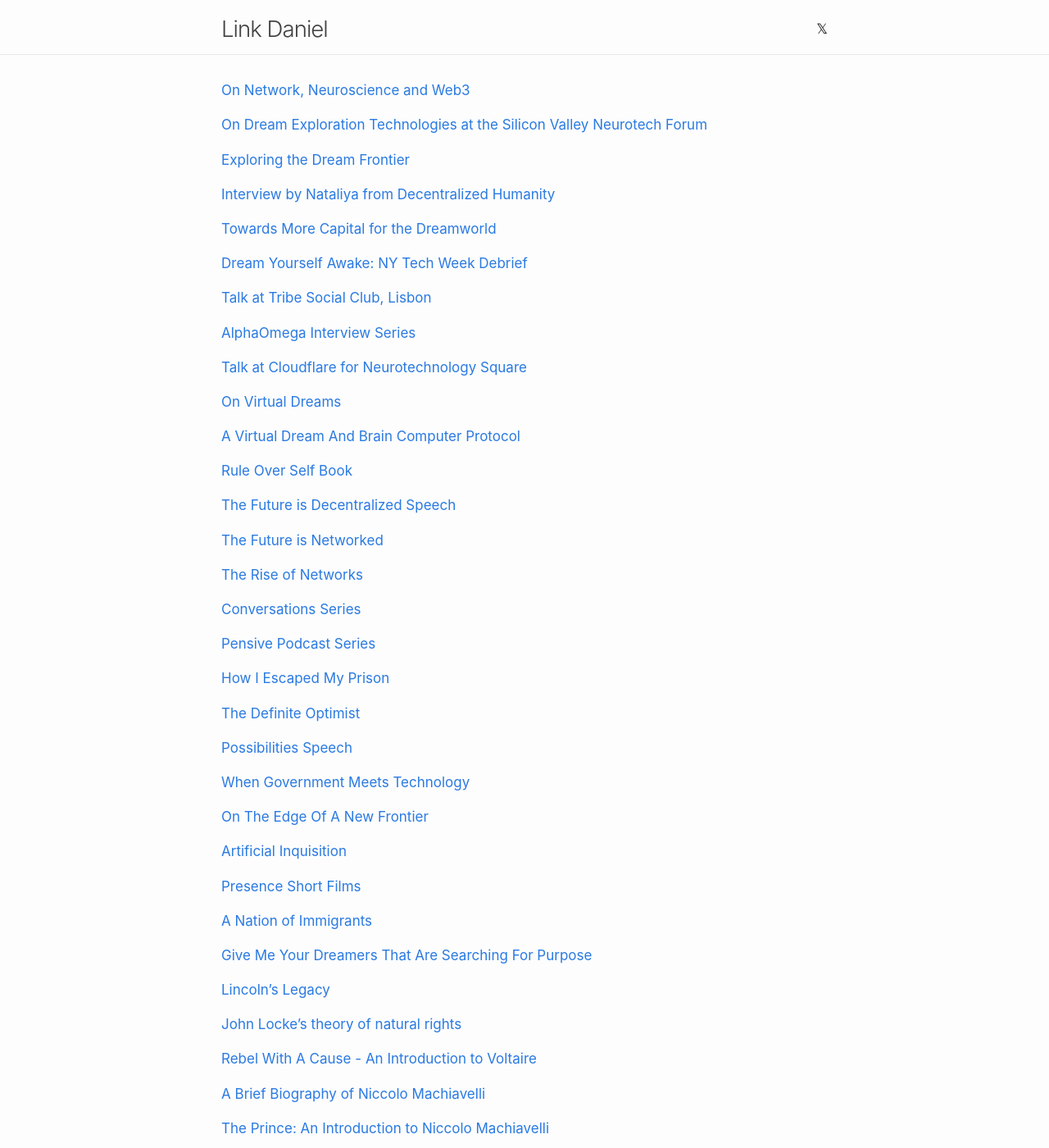
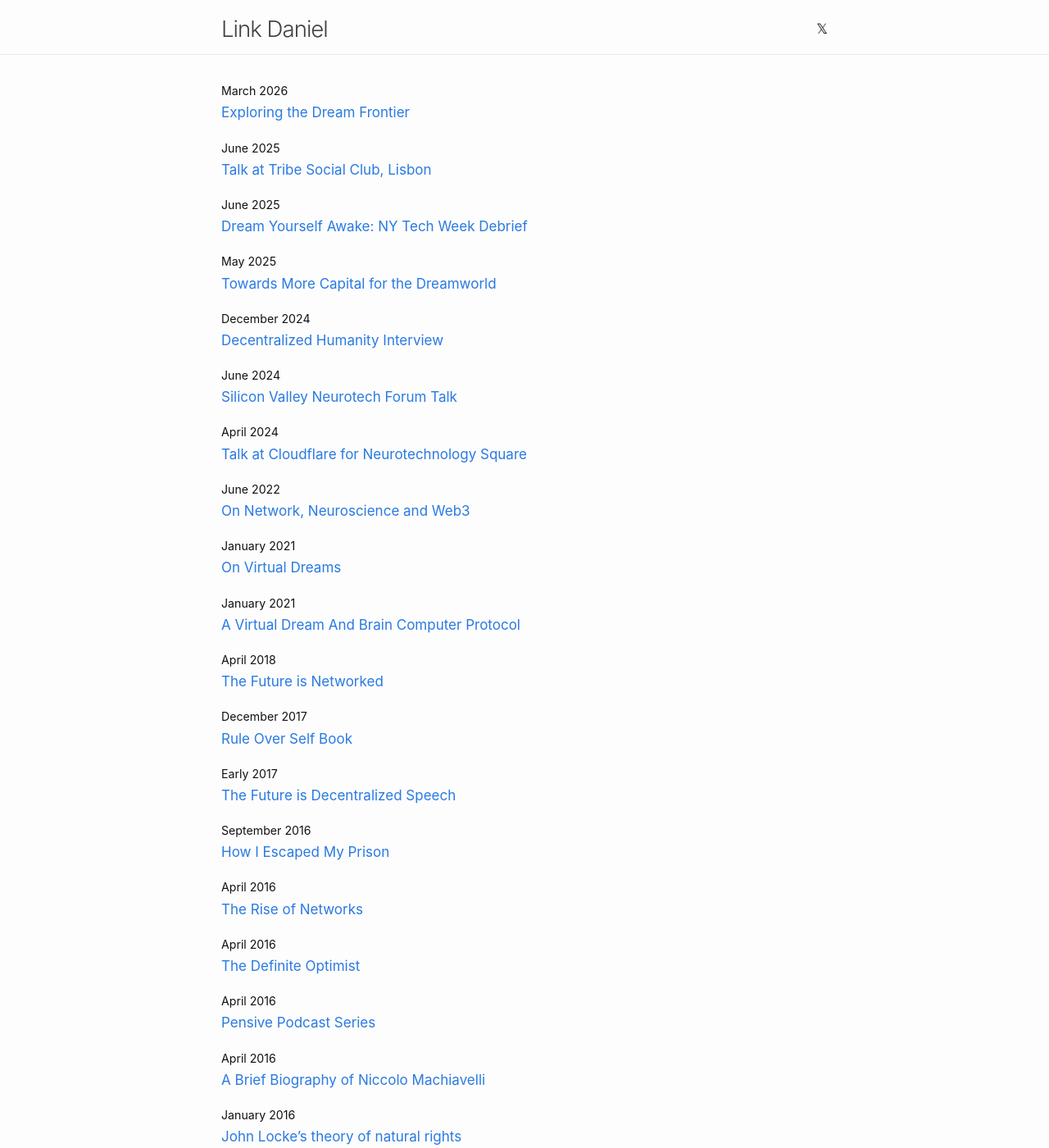
Before and after one commit to link-daniel/link.github.io, a Jekyll site: the page built from index.md, in a window 1280 px wide and 1400 px high. Shown: the whole window at 82% size. Built offline with Jekyll 4.4.1, drawn with Linux system fonts in a browser that asks for light colours; some of the changed text lies outside the part shown.

Commit message:
Update index.md

```diff
--- a/index.md
+++ b/index.md
@@ -8,113 +8,150 @@
 layout: home
 ---
 
+<small>March 2026</small><br>
+[Exploring the Dream Frontier](/dreamfrontier)
+<br>
+
+<small>June 2025</small><br>
+[Talk at Tribe Social Club, Lisbon](/tribesocialclub)
+<br>
+
+<small>June 2025</small><br>
+[Dream Yourself Awake: NY Tech Week Debrief](/dreamyourselfawake)
+<br>
+
+<small>May 2025</small><br>
+[Towards More Capital for the Dreamworld](/dreamworldcapital)
+<br>
+
+<small>December 2024</small><br>
+[Decentralized Humanity Interview](/decentralizedhumanity)
+<br>
+
+<small>June 2024</small><br>
+[Silicon Valley Neurotech Forum Talk](/svneurotechforum)
+<br>
+
+<small>April 2024</small><br>
+[Talk at Cloudflare for Neurotechnology Square](/neurotechsquarecloudflare)
+<br>
+
+<small>June 2022</small><br>
 [On Network, Neuroscience and Web3](/networkneuroweb3)
 <br>
 
-[On Dream Exploration Technologies at the Silicon Valley Neurotech Forum](/neurotechforum)
+<small>January 2021</small><br>
+[On Virtual Dreams](/virtualdreams)
 <br>
 
-[Exploring the Dream Frontier](/dreamfrontier)
+<small>January 2021</small><br>
+[A Virtual Dream And Brain Computer Protocol](/networkwhitepaper)
 <br>
 
-[Interview by Nataliya from Decentralized Humanity](/decentralizedhumanity)
+<small>April 2018</small><br>
+[The Future is Networked](/futurenetworked)
 <br>
 
-[Towards More Capital for the Dreamworld](/dreamworldcapital)
+<small>December 2017</small><br>
+[Rule Over Self Book](/ruleoverself)
 <br>
 
-[Dream Yourself Awake: NY Tech Week Debrief](/dreamyourselfawake)
+<small>Early 2017</small><br>
+[The Future is Decentralized Speech](/stanfordshapers)
 <br>
 
-[Talk at Tribe Social Club, Lisbon](/tribesocialclub)
+<small>September 2016</small><br>
+[How I Escaped My Prison](/thinkerprison)
 <br>
 
+<small>April 2016</small><br>
+[The Rise of Networks](/riseofnetworks)
+<br>
+
+<small>April 2016</small><br>
+[The Definite Optimist](/definiteoptimist)
+<br>
+
+<small>April 2016</small><br>
+[Pensive Podcast Series](/pensive)
+<br>
+
+<small>April 2016</small><br>
+[A Brief Biography of Niccolo Machiavelli](/machiavellibio)
+<br>
+
+<small>January 2016</small><br>
+[John Locke's theory of natural rights](/locketheories)
+<br>
+
+<small>2016</small><br>
 [AlphaOmega Interview Series](/alphaomega)
 <br>
 
-[Talk at Cloudflare for Neurotechnology Square](/neurotechsquarecloudflare)
+<small>October 2015</small><br>
+[Possibilities Speech](/possibilities)
 <br>
 
-[On Virtual Dreams](/virtualdreams)
+<small>October 2015</small><br>
+[When Government Meets Technology](/futuresociety)
 <br>
 
-[A Virtual Dream And Brain Computer Protocol](/networkwhitepaper)
+<small>June 2015</small><br>
+[Artificial Inquisition](/artificialinquisition)
 <br>
 
-[Rule Over Self Book](/ruleoverself)
+<small>June 2015</small><br>
+[On The Edge Of A New Frontier](/edgenewfrontier)
 <br>
 
-[The Future is Decentralized Speech](/stanfordshapers)
+<small>November 2014</small><br>
+[Give Me Your Dreamers That Are Searching For Purpose](/givemeyourdreamers)
 <br>
 
-[The Future is Networked](/futurenetworked)
+<small>May 2014</small><br>
+[A Nation of Immigrants](/nationimmigrants)
 <br>
 
-[The Rise of Networks](/riseofnetworks)
+<small>April 2014</small><br>
+[The Prince: An Introduction to Niccolo Machiavelli](/machiavelli)
 <br>
 
+<small>April 2014</small><br>
+[The Wealth of Nations: An Introduction to Adam Smith](/adamsmith)
+<br>
+
+<small>March 2014</small><br>
 [Conversations Series](/conversations)
 <br>
 
-[Pensive Podcast Series](/pensive)
-<br>
-
-[How I Escaped My Prison](/thinkerprison)
-<br>
-
-[The Definite Optimist](/definiteoptimist)
-<br>
-
-[Possibilities Speech](/possibilities)
-<br>
-
-[When Government Meets Technology](/futuresociety)
-<br>
-
-[On The Edge Of A New Frontier](/edgenewfrontier)
-<br>
-
-[Artificial Inquisition](/artificialinquisition)
-<br>
-
+<small>November 2013</small><br>
 [Presence Short Films](/presence)
 <br>
 
-[A Nation of Immigrants](/nationimmigrants)
+<small>October 2013</small><br>
+[The Art of the Unsent Email](/unsentemail)
 <br>
 
-[Give Me Your Dreamers That Are Searching For Purpose](/givemeyourdreamers)
-<br>
-
+<small>October 2013</small><br>
 [Lincoln's Legacy](/lincoln)
 <br>
 
-[John Locke's theory of natural rights](/locketheories)
-<br>
-
+<small>October 2013</small><br>
 [Rebel With A Cause - An Introduction to Voltaire](/voltaire)
 <br>
 
-[A Brief Biography of Niccolo Machiavelli](/machiavellibio)
-<br>
-
-[The Prince: An Introduction to Niccolo Machiavelli](/machiavelli)
-<br>
-
+<small>February 2013</small><br>
 [Innovation Globalized](/innovationglobalized)
 <br>
 
+<small>January 2013</small><br>
 [Reflexivity in Financial Markets](/reflexivity)
 <br>
 
-[The Art of the Unsent Email](/unsentemail)
-<br>
-
+<small>December 2009</small><br>
 [Lost in Translation](/lostintranslation)
 <br>
 
+<small>October 2006</small><br>
 [Ascent Guild Raid Videos](/ascentguild)
 <br>
-
-[The Wealth of Nations: An Introduction to Adam Smith](/adamsmith)
-<br>
```
